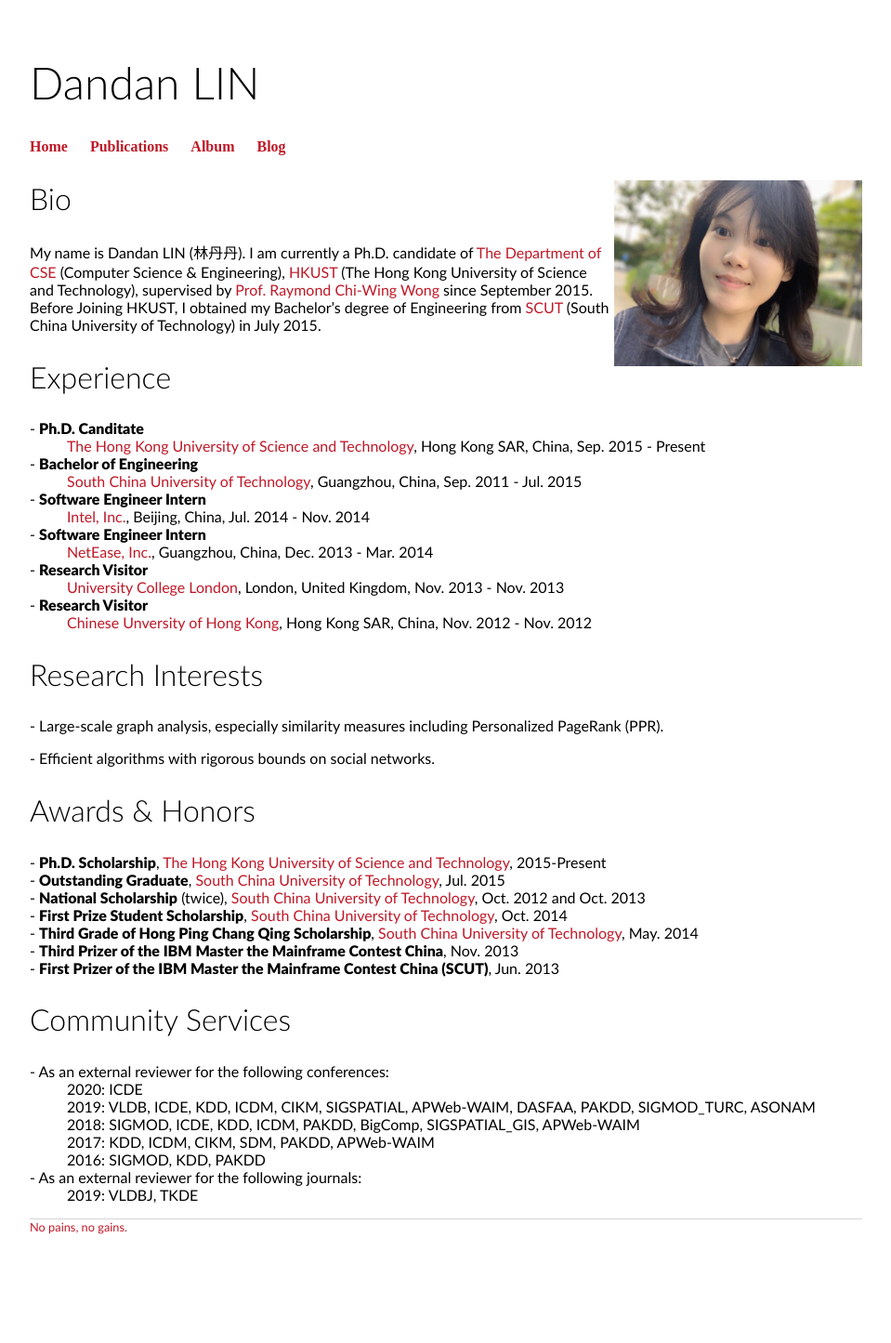
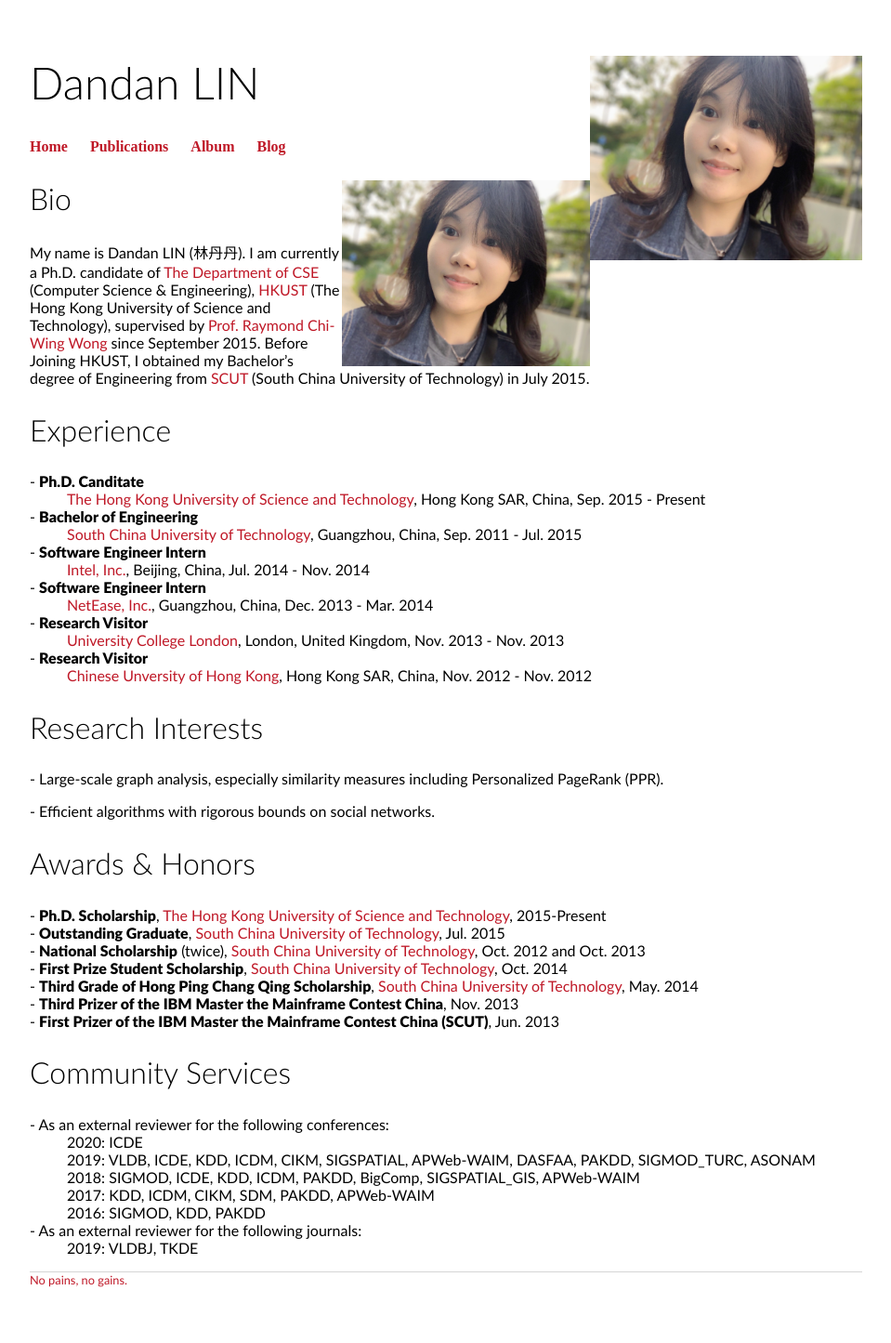
Before and after one commit to 2danlin/2danlin.github.io, a Jekyll site: the page built from index.html, in a window 1280 px wide. Shown: the whole page at 93% size, without its empty margins (160-1119 px from the left). Built offline with Jekyll 4.4.1, drawn with Linux system fonts in a browser that asks for light colours; before the commit the page ends 1388 px from its top, so only the background shows below that.

Commit message:
Update default.html

```diff
--- a/_layouts/default.html
+++ b/_layouts/default.html
@@ -7,6 +7,7 @@
 			<link rel="stylesheet" type="text/css" href="/css/style.css">
 		</head>
 		<body>
+			<img src="/img/home_img.jpeg" style="height:220px;" align='right'/>
 			<h1>Dandan LIN</h1>
 			<nav>
 	    		<ul>
```
